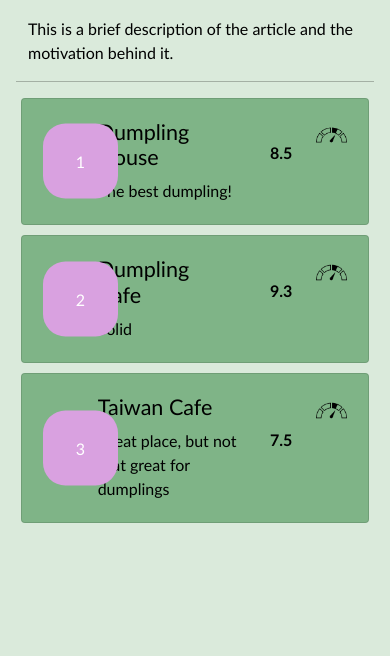
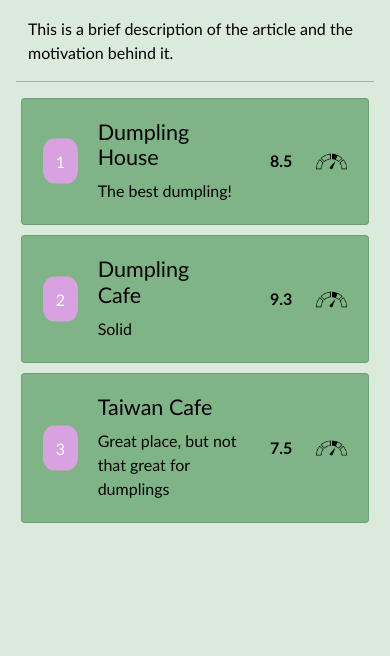
Before and after one commit to bursteinalan/blogle, a website: page public/tier-lists/tier-list-template.html in a window 390 px wide. Shown: the part 188-844 px from the top of the page. Drawn offline with nearby package versions, Linux system fonts and the light colour scheme.

Commit message:
made mobile friendly

```diff
--- a/public/assets/css/style.css
+++ b/public/assets/css/style.css
@@ -42,6 +42,7 @@ h2 {
     }
     #sidebar.active {
         margin-left: 0;
+        min-width: 100%;
     }
 }
 
@@ -116,23 +117,7 @@ a img {
 	margin-right: 5px;
 	background-color: var(--card-background);
 }
-.cards .num {
-  margin-right: 20px;
-  width:75px;
-  height:75px;
-  display:inline-flex;
-  align-items:center;
-  justify-content: center;
-  font-size:16px;
-  background-color:#d9a1e0;
-  border-radius:30%;
-  color:#fff;
-  position: absolute;
-  top: 50%;
-  -webkit-transform: translate(0, -50%);
-  transform: translate(0, -50%);
 
-}
 .header-close {
     font-size: 24px;
     cursor: pointer;
@@ -143,5 +128,5 @@ a img {
     cursor: pointer;
 }
 .hiddenToggle {
-  visibility: hidden;
+  /*visibility: hidden;*/
 }
--- a/public/assets/css/tier-list.css
+++ b/public/assets/css/tier-list.css
@@ -4,5 +4,39 @@ img {
 }
 
 .bold {
+	margin-top: 1rem;
 	font-weight: bold;
+	vertical-align: middle;
 }
+
+body {
+	counter-reset: score;
+
+}
+
+.num::before {
+  counter-increment: score;
+  content:  counter(score);
+}
+.num {
+	margin-right: 20px;
+	width:75px;
+	height:75px;
+	display:inline-flex;
+	align-items:center;
+	justify-content: center;
+	font-size:16px;
+	background-color:#d9a1e0;
+	border-radius:30%;
+	color:#fff;
+	position: absolute;
+	top: 50%;
+	-webkit-transform: translate(0, -50%);
+	transform: translate(0, -50%);
+}
+@media (max-width: 768px) {
+	.num {
+		width:35px;
+		height:45px;
+	}
+}
--- a/public/assets/js/blog.js
+++ b/public/assets/js/blog.js
@@ -4,10 +4,10 @@ let getSidePanelCode = () => {
 	console.log(page)
 	let sidePanelCodeBase = '<nav id="sidebar">'+
             '<div class="row">' +
-            '<div class="col-sm-8">'+
+            '<div class="col-8">'+
             '<h1><a href="index.html">Blogle!</a></h1>'+
             '</div>' +
-            '<div class="col-sm-4">'+
+            '<div class="col-4">'+
             '<div class="header_toggle float-end"> <span class="header-close" id="header-close">x</span> </div>'+
             '</div>' +
             '</div>' +
--- a/public/tier-lists/tier-list-template.html
+++ b/public/tier-lists/tier-list-template.html
@@ -46,7 +46,7 @@
                             <div class="card-body">
                                 <div class="row">
                                     <div class="col-2">
-                                        <div class="num">1</div>
+                                        <div class="num"></div>
                                     </div>
                                     <div class="col-6">
                                         <a href="cr.html">
@@ -59,7 +59,7 @@
                                     <div class="col-2 d-flex  align-items-center justify-content-end">
                                         <p class="bold align-middle" id="Dumpling House Score"></p>
                                     </div>
-                                    <div class="col-2">
+                                    <div class="col-2 d-flex align-items-center">
                                         <img class="img-fluid" src="../assets/images/blog/score.png" onclick="openScoreModal('Dumpling House')">
                                     </div>
                                 </div>
@@ -69,7 +69,7 @@
                             <div class="card-body">
                                 <div class="row ">
                                     <div class="col-2">
-                                        <div class="num">2</div>
+                                        <div class="num"></div>
                                     </div>
                                     <div class="col-6">
                                         <a href="cr.html">
@@ -82,7 +82,7 @@
                                     <div class="col-2 d-flex  align-items-center justify-content-end">
                                         <p class="bold" id="Dumpling Cafe Score"></p>
                                     </div>
-                                    <div class="col-2">
+                                    <div class="col-2 d-flex align-items-center">
                                         <img class="img-fluid" src="../assets/images/blog/score.png" onclick="openScoreModal('Dumpling Cafe')">
                                     </div>
                                 </div>
@@ -92,7 +92,7 @@
                             <div class="card-body">
                                 <div class="row">
                                     <div class="col-2">
-                                        <div class="num">3</div>
+                                        <div class="num"></div>
                                     </div>
                                     <div class="col-6">
                                         <a href="cr.html">
@@ -105,8 +105,8 @@
                                     <div class="col-2 d-flex  align-items-center justify-content-end">
                                         <p class="bold" id="Taiwan Cafe Score"></p>
                                     </div>
-                                    <div class="col-2">
-                                        <img class="img-fluid" src="../assets/images/blog/score.png" onclick="openScoreModal('Taiwan Cafe')">
+                                    <div class="col-2 d-flex align-items-center">
+                                        <img class="img-fluid " src="../assets/images/blog/score.png" onclick="openScoreModal('Taiwan Cafe')">
                                     </div>
                                 </div>
                             </div>
```
Also changed, not shown: public/restaurants.html (+1 -1 lines), public/tier-list.html (+1 -1 lines), public/trips.html (+2 -2 lines).
